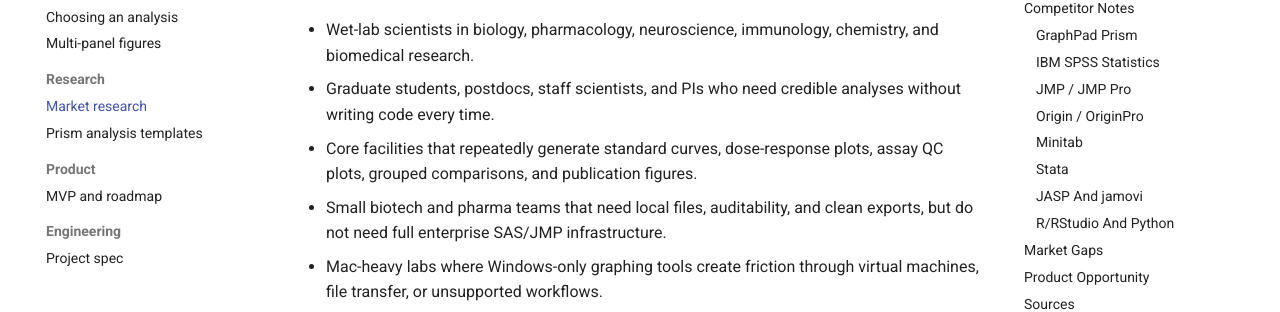
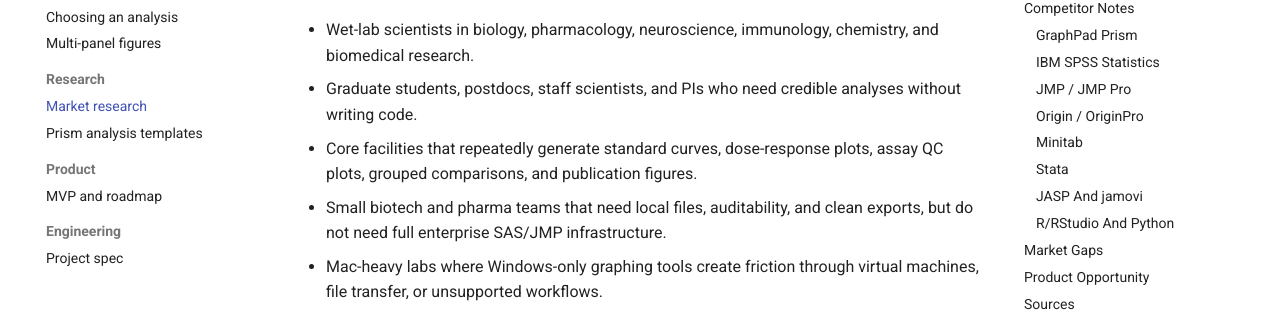
Before and after one commit to stacyshcherbakova/benchgraph, an MkDocs documentation site: the page built from docs/research/market-research.md, in a window 1280 px wide and 900 px high, scrolled down 509 px. Shown: the part 181-493 px from the top of the window. Built offline with MkDocs 1.6.1 and Material for MkDocs 9.7.7, drawn with Linux system fonts in a browser that asks for light colours.

Commit message:
Trim the audience line in market research

```diff
--- a/docs/research/market-research.md
+++ b/docs/research/market-research.md
@@ -15,7 +15,7 @@ The strongest gap is a modern Mac-native desktop app that keeps Prism's fast tab
 ## Target Users
 
 - Wet-lab scientists in biology, pharmacology, neuroscience, immunology, chemistry, and biomedical research.
-- Graduate students, postdocs, staff scientists, and PIs who need credible analyses without writing code every time.
+- Graduate students, postdocs, staff scientists, and PIs who need credible analyses without writing code.
 - Core facilities that repeatedly generate standard curves, dose-response plots, assay QC plots, grouped comparisons, and publication figures.
 - Small biotech and pharma teams that need local files, auditability, and clean exports, but do not need full enterprise SAS/JMP infrastructure.
 - Mac-heavy labs where Windows-only graphing tools create friction through virtual machines, file transfer, or unsupported workflows.
```
